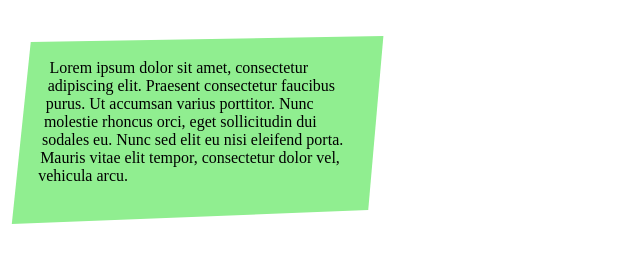
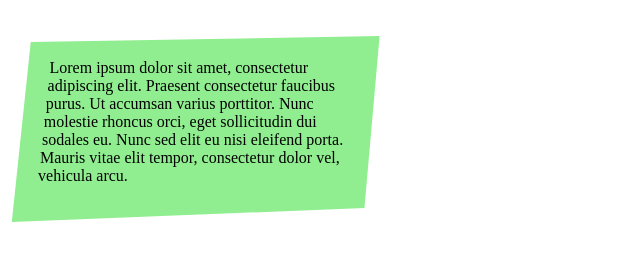
Before and after one commit to OrderAndCh4oS/Random-CSS-Shape-Text-Box, a plain HTML site: page index.html in a window 1280 px wide. Shown: the full height of the page, 0-640 px from the left. Drawn offline with nearby package versions, Linux system fonts and the light colour scheme.

Commit message:
Initial Commit

```diff
--- a/index.html
+++ b/index.html
@@ -90,7 +90,7 @@
                 };
             }
 
-            var polygon = poly(5, 96, 5);
+            var polygon = poly(5, 95, 5);
             $('.shape').attr('style', '-webkit-clip-path:' + polygon.clip + ';clip-path:' + polygon.clip);
             $('.left').attr('style', '-webkit-shape-outside:' + polygon.left + ';shape-outside:' + polygon.left);
             $('.right').attr('style', '-webkit-shape-outside:' + ';shape-outside:' + polygon.right);
```
